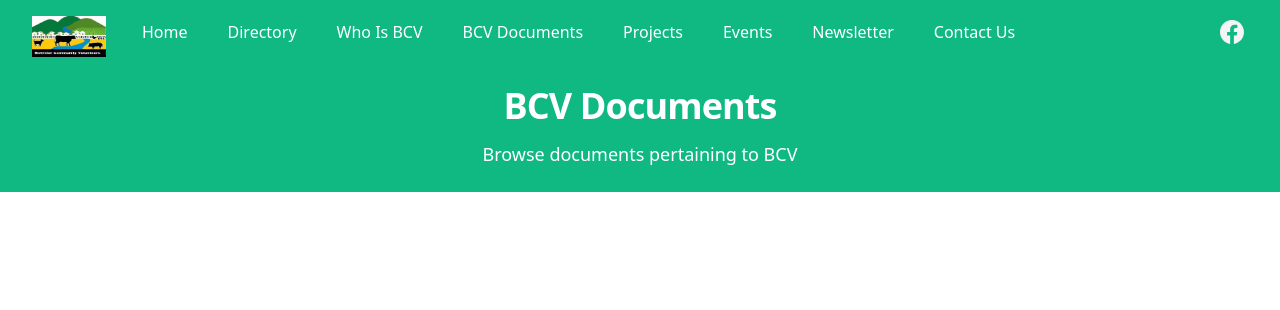
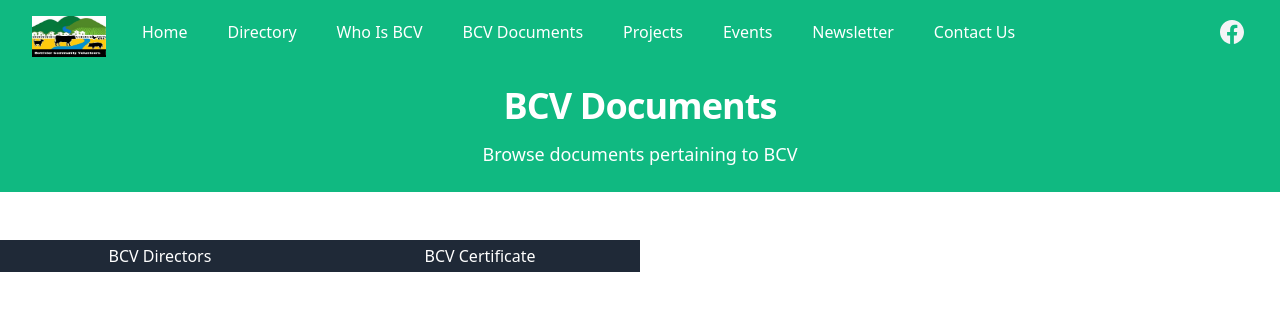
Before and after one commit to PhilaniNcube/botrivier_frontend, a Next.js app: page /documents in a window 1280 px wide. Shown: the top 310 px of the page. Built offline with nearby package versions, Linux system fonts and the light colour scheme.

Commit message:
documents

```diff
--- a/pages/documents.js
+++ b/pages/documents.js
@@ -1,3 +1,4 @@
+import Link from 'next/link';
 import React, { Fragment } from 'react';
 import { DocHero } from '../components/documents/DocHero';
 
@@ -5,6 +6,18 @@ const documents = () => {
   return (
     <Fragment>
       <DocHero />
+      <div className="grid grid-cols-1 md:grid-cols-3 lg:grid-cols-4 py-12">
+        <Link href="/images/directors.pdf" passHref>
+          <button className="text-base px-4 py-1 text-white bg-gray-800">
+            BCV Directors
+          </button>
+        </Link>
+        <Link href="/images/certificate.pdf" passHref>
+          <button className="text-base px-4 py-1 text-white bg-gray-800">
+            BCV Certificate
+          </button>
+        </Link>
+      </div>
     </Fragment>
   );
 };
```
Also changed, not shown: 2 other files (tests, documents, lock files or other folders).
